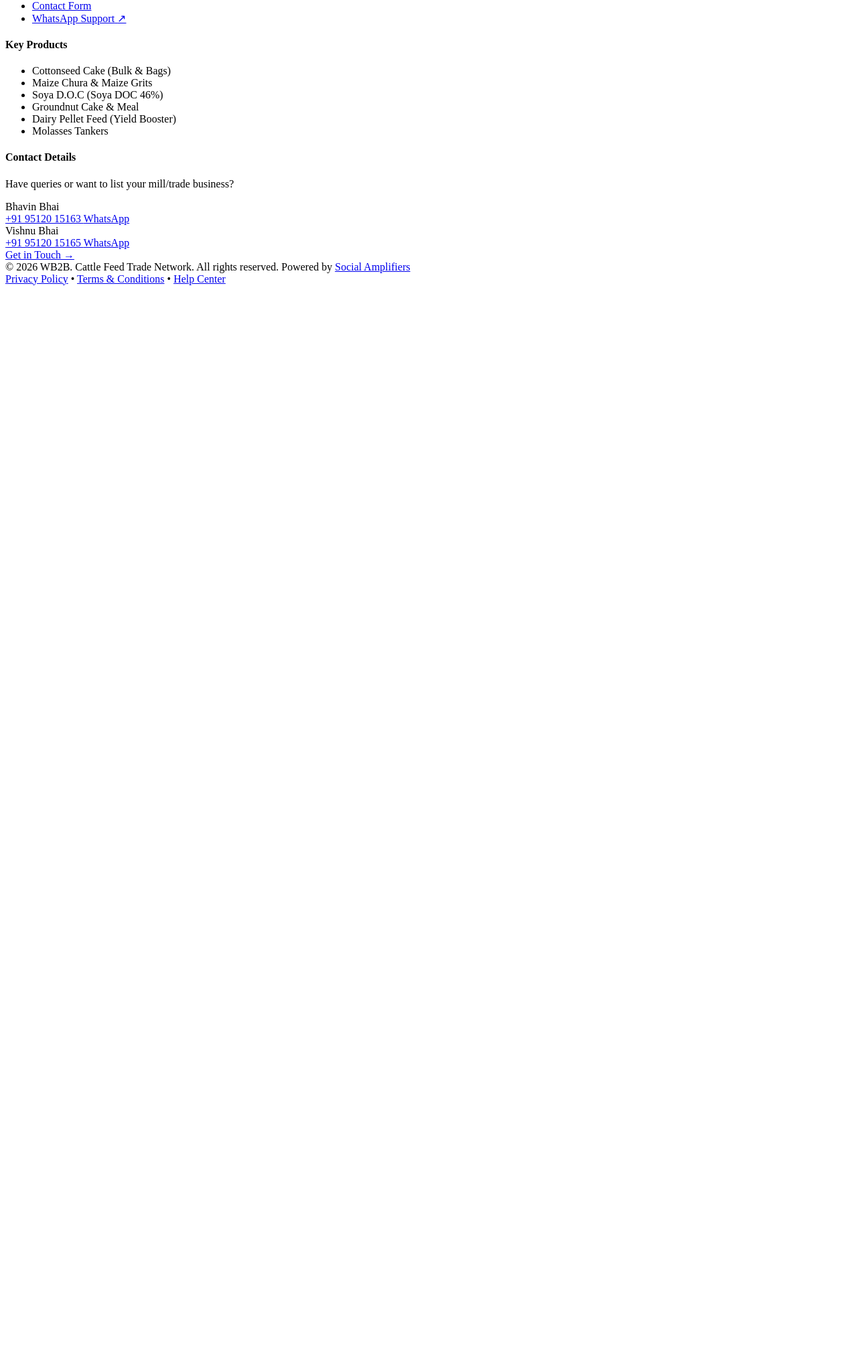
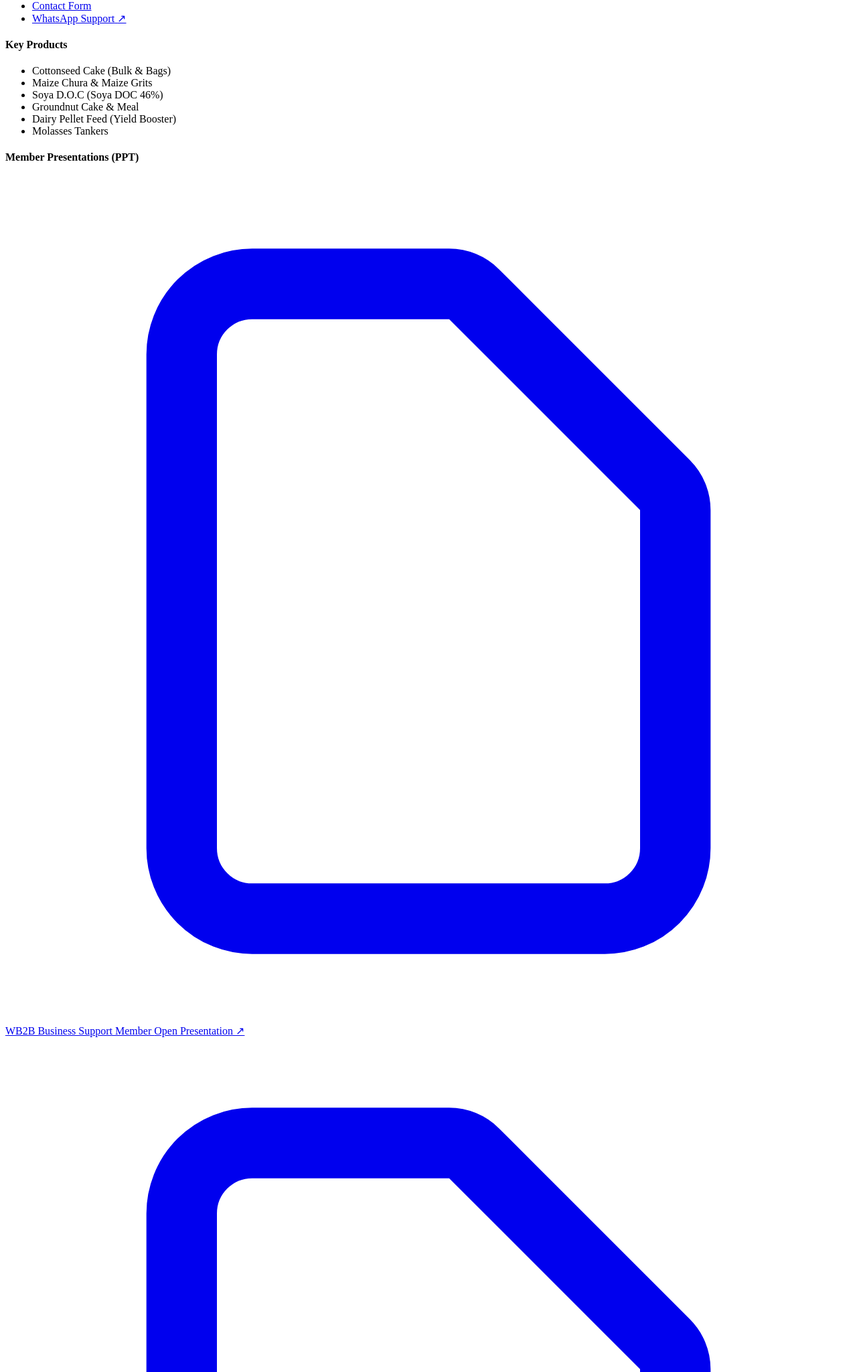
Before and after one commit to itskaran55/WB2BFinalDraft, a PHP site: page /footer-eng.php in a window 1280 px wide. Shown: the part 545-2594 px from the top of the page at 67% size. Before the commit the page ends 971 px from the top, so only its background shows below. Run offline with PHP 8.4, Linux system fonts and the light colour scheme.

Commit message:
FEAT : Footer Changes

```diff
--- a/include/layout/footer-eng.php
+++ b/include/layout/footer-eng.php
@@ -47,7 +47,7 @@
                         <a href="/privacy-policy.php" class="hover:text-blue-400 transition inline-block py-0.5 font-semibold text-slate-300 hover:text-white">Privacy Policy</a>
                     </li>
                     <li>
-                        <a href="/terms-conditions" class="hover:text-blue-400 transition inline-block py-0.5 font-semibold text-slate-300 hover:text-white">Terms & Conditions</a>
+                        <a href="/terms-conditions.php" class="hover:text-blue-400 transition inline-block py-0.5 font-semibold text-slate-300 hover:text-white">Terms & Conditions</a>
                     </li>
                     <li>
                         <a href="/index.php#contact" class="hover:text-blue-400 transition inline-block py-0.5">Contact Form</a>
@@ -61,12 +61,13 @@
                 </ul>
             </div>
 
-            <!-- Column 3: Products -->
+            <!-- Column 3: Products & Member Presentations -->
+            <div class="space-y-6">
                 <div>
                     <h4 class="text-sm font-black text-white uppercase tracking-wider mb-4 border-l-2 border-blue-500 pl-2.5">
                         Key Products
                     </h4>
-                <ul class="space-y-2.5 text-xs sm:text-sm text-slate-300 font-medium">
+                    <ul class="space-y-2 text-xs sm:text-sm text-slate-300 font-medium">
                         <li class="hover:text-white transition">Cottonseed Cake (Bulk & Bags)</li>
                         <li class="hover:text-white transition">Maize Chura & Maize Grits</li>
                         <li class="hover:text-white transition">Soya D.O.C (Soya DOC 46%)</li>
@@ -74,6 +75,57 @@
                         <li class="hover:text-white transition">Dairy Pellet Feed (Yield Booster)</li>
                         <li class="hover:text-white transition">Molasses Tankers</li>
                     </ul>
+                </div>
+
+                <!-- Member Documents / PPT Resources -->
+                <div class="pt-4 border-t border-slate-800/90">
+                    <h4 class="text-xs font-black text-white uppercase tracking-wider mb-3 border-l-2 border-blue-500 pl-2.5">
+                        Member Presentations (PPT)
+                    </h4>
+                    <div class="space-y-2.5">
+                        <!-- PPT 1: WB2B Business Support Member -->
+                        <a href="/assets/WB2B%20BUSINESS%20SUPPORT%20MEMBER.pptx"
+                           target="_blank"
+                           rel="noopener noreferrer"
+                           class="group flex items-start gap-2.5 p-2.5 rounded-xl bg-slate-800/60 border border-slate-700/70 hover:border-blue-500/50 hover:bg-slate-800 transition">
+                            <span class="mt-0.5 flex h-7 w-7 shrink-0 items-center justify-center rounded-lg bg-blue-500/15 text-blue-400 border border-blue-500/30 group-hover:bg-blue-600 group-hover:text-white transition">
+                                <svg class="w-3.5 h-3.5" fill="none" stroke="currentColor" viewBox="0 0 24 24">
+                                    <path stroke-linecap="round" stroke-linejoin="round" stroke-width="2" d="M7 21h10a2 2 0 002-2V9.414a1 1 0 00-.293-.707l-5.414-5.414A1 1 0 0012.586 3H7a2 2 0 00-2 2v14a2 2 0 002 2z"/>
+                                </svg>
+                            </span>
+                            <span class="min-w-0 flex-1">
+                                <span class="block text-xs font-bold text-slate-200 group-hover:text-white leading-snug">
+                                    WB2B Business Support Member
+                                </span>
+                                <span class="mt-0.5 inline-flex items-center gap-1 text-[10px] font-semibold text-blue-400 uppercase tracking-wider">
+                                    <span>Open Presentation</span>
+                                    <span>↗</span>
+                                </span>
+                            </span>
+                        </a>
+
+                        <!-- PPT 2: WB2B Business Party and Registered Mill Data Final Sheet -->
+                        <a href="/assets/WB2B%20BUSINESS%20PARTY%20AND%20REGISTERD%20MILL%20DATA%20FINAL%20SHEET.pptx"
+                           target="_blank"
+                           rel="noopener noreferrer"
+                           class="group flex items-start gap-2.5 p-2.5 rounded-xl bg-slate-800/60 border border-slate-700/70 hover:border-blue-500/50 hover:bg-slate-800 transition">
+                            <span class="mt-0.5 flex h-7 w-7 shrink-0 items-center justify-center rounded-lg bg-blue-500/15 text-blue-400 border border-blue-500/30 group-hover:bg-blue-600 group-hover:text-white transition">
+                                <svg class="w-3.5 h-3.5" fill="none" stroke="currentColor" viewBox="0 0 24 24">
+                                    <path stroke-linecap="round" stroke-linejoin="round" stroke-width="2" d="M7 21h10a2 2 0 002-2V9.414a1 1 0 00-.293-.707l-5.414-5.414A1 1 0 0012.586 3H7a2 2 0 00-2 2v14a2 2 0 002 2z"/>
+                                </svg>
+                            </span>
+                            <span class="min-w-0 flex-1">
+                                <span class="block text-xs font-bold text-slate-200 group-hover:text-white leading-snug">
+                                    WB2B Business Party & Registered Mill Data Final Sheet
+                                </span>
+                                <span class="mt-0.5 inline-flex items-center gap-1 text-[10px] font-semibold text-blue-400 uppercase tracking-wider">
+                                    <span>Open Presentation</span>
+                                    <span>↗</span>
+                                </span>
+                            </span>
+                        </a>
+                    </div>
+                </div>
             </div>
 
             <!-- Column 4: Contact & Office -->
```
Also changed, not shown: 2 other files. Lines whose indentation alone changed are shown as unchanged.
